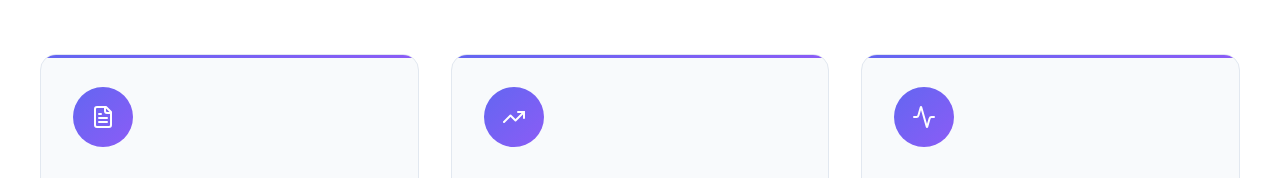
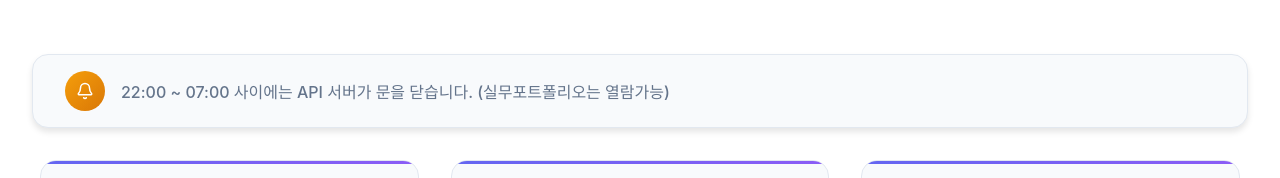
Before and after one commit to Ktshas/front_portfolio_resume, a React (Create React App) app: page /front_portfolio_resume/portfolio in a window 1280 px wide. Shown: the part 175-353 px from the top of the page. Built offline with nearby package versions, Linux system fonts and the light colour scheme; no server answers.

Commit message:
포트폴리오 페이지에 API 문닫는 시간 알림 추가

```diff
--- a/src/components/shared/PortfolioNavigation.tsx
+++ b/src/components/shared/PortfolioNavigation.tsx
@@ -106,14 +106,14 @@ const PortfolioNavigation: React.FC = () => {
       icon: <FileText size={16} />
     },
     {
+      path: '/portfolio/stock',
+      label: '내 투자 자산',
+      icon: <TrendingUp size={16} />
+    },
+    {
       path: '/portfolio/running',
       label: '러닝 스케줄',
       icon: <Activity size={16} />
-    },
-    {
-      path: '/portfolio/stock',
-      label: '주식 알림',
-      icon: <TrendingUp size={16} />
     }
   ];
 
--- a/src/pages/portfolio/PortfolioMain.tsx
+++ b/src/pages/portfolio/PortfolioMain.tsx
@@ -4,7 +4,7 @@ import { ThemeProvider } from 'styled-components';
 import { Link } from 'react-router-dom';
 import { motion } from 'framer-motion';
 import { theme } from '../../theme';
-import { FileText, Activity, TrendingUp } from 'lucide-react';
+import { FileText, Activity, TrendingUp, Bell } from 'lucide-react';
 
 // 공통 컴포넌트들 import
 import GlobalHeader from '../../components/shared/GlobalHeader';
@@ -105,6 +105,38 @@ const Tag = styled.span`
   font-weight: 500;
 `;
 
+const ServiceNotice = styled(motion.div)`
+  max-width: 1200px;
+  margin: 0 auto 2rem auto;
+  padding: 1rem 2rem;
+  background: ${props => props.theme.colors.surface};
+  border: 1px solid ${props => props.theme.colors.border};
+  border-radius: 1rem;
+  display: flex;
+  align-items: center;
+  gap: 1rem;
+  box-shadow: ${props => props.theme.shadows.medium};
+`;
+
+const NoticeIcon = styled.div`
+  width: 2.5rem;
+  height: 2.5rem;
+  border-radius: 50%;
+  background: linear-gradient(135deg, #f59e0b, #d97706);
+  display: flex;
+  align-items: center;
+  justify-content: center;
+  color: white;
+  flex-shrink: 0;
+`;
+
+const NoticeText = styled.p`
+  color: ${props => props.theme.colors.textSecondary};
+  font-size: 1rem;
+  font-weight: 500;
+  margin: 0;
+`;
+
 
 const PortfolioMain: React.FC = () => {
   const portfolioSections = [
@@ -141,6 +173,16 @@ const PortfolioMain: React.FC = () => {
         <PortfolioContainer>
           <PortfolioTitle>프로젝트 포트폴리오</PortfolioTitle>
 
+          <ServiceNotice
+            initial={{ opacity: 0, y: 20 }}
+            animate={{ opacity: 1, y: 0 }}
+            transition={{ duration: 0.6, delay: 0.2 }}
+          >
+            <NoticeIcon>
+              <Bell size={18} />
+            </NoticeIcon>
+            <NoticeText>22:00 ~ 07:00 사이에는 API 서버가 문을 닫습니다. (실무포트폴리오는 열람가능)</NoticeText>
+          </ServiceNotice>
 
           <SectionsContainer>
             {portfolioSections.map((section, index) => (
```
